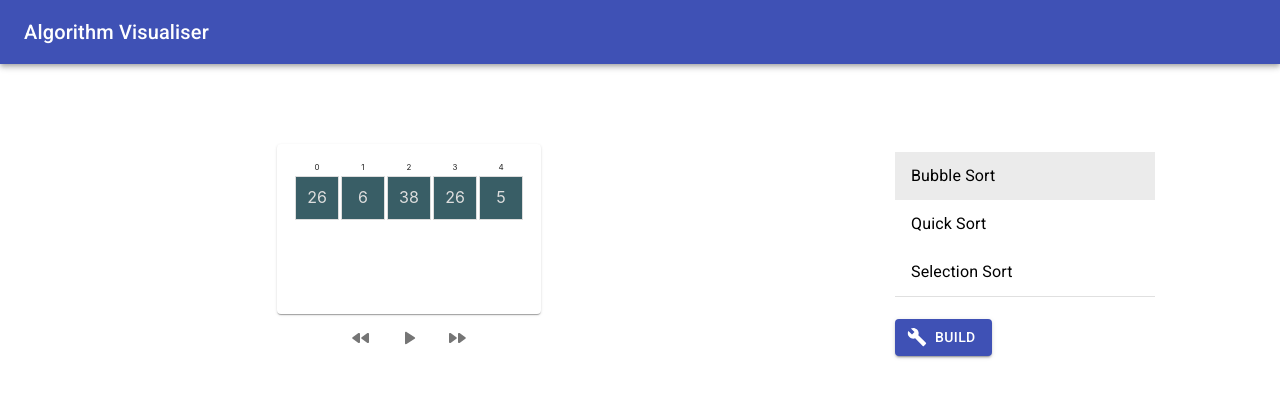
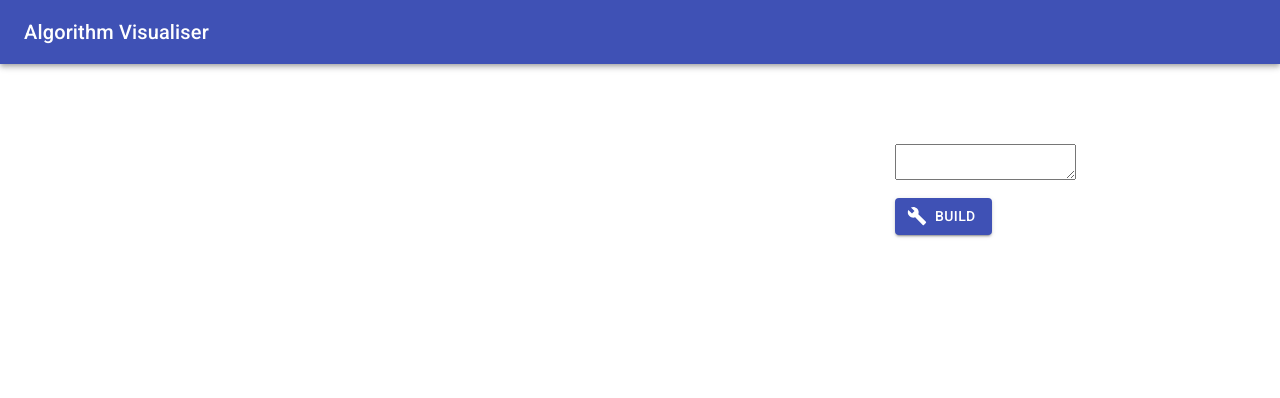
Before and after one commit to SaedMami/algorithms-sandbox-client, a React (Create React App) app: page / in a window 1280 px wide. Shown: the top 398 px of the page. Built offline with nearby package versions, Linux system fonts and the light colour scheme; the HTML template or start-up script is replaced by a standard one.

Commit message:
First shot at building code dynamically

```diff
--- a/src/AlgorithmsMenu.tsx
+++ b/src/AlgorithmsMenu.tsx
@@ -1,37 +1,15 @@
 import React, { useState } from "react";
-import {
-  List,
-  ListItem,
-  ListItemText,
-  Divider,
-  Button,
-  Container,
-} from "@material-ui/core";
+import { Button, Container } from "@material-ui/core";
 import BuildIcon from "@material-ui/icons/Build";
-import {
-  quickSort,
-  bubbleSort,
-  selectionSort,
-} from "./arch/array/ArrayAlgorithms";
-
-const options = [
-  { name: "Bubble Sort", algo: bubbleSort },
-  { name: "Quick Sort", algo: quickSort },
-  { name: "Selection Sort", algo: selectionSort },
-];
 
 const AlgorithmsMenu = (props: any) => {
   const [selected, setSelected] = useState(0);
-
-  const onBuildClicked = () => {
-    const algo = options[selected].algo;
-    props.onBuild(algo);
-  };
+  const [code, setCode] = useState("");
 
   return (
     <div>
       <Container maxWidth="sm">
-        <List component="nav" aria-label="main mailbox folders">
+        {/* <List component="nav" aria-label="main mailbox folders">
           {options.map((option, index) => {
             return (
               <ListItem
@@ -45,13 +23,14 @@ const AlgorithmsMenu = (props: any) => {
             );
           })}
           <Divider />
-        </List>
+        </List> */}
+        <textarea onChange={(e) => setCode(e.target.value)}></textarea>
         <Button
           style={{ marginTop: "1em" }}
           variant="contained"
           color="primary"
           startIcon={<BuildIcon />}
-          onClick={onBuildClicked}
+          onClick={() => props.onBuildCode(code)}
         >
           Build
         </Button>
--- a/src/App.tsx
+++ b/src/App.tsx
@@ -5,27 +5,27 @@ import AppHeader from "./AppHeader";
 import AlgorithmsMenu from "./AlgorithmsMenu";
 import { Grid, Container } from "@material-ui/core";
 import { ArrayTracer } from "./arch/array/ArrayTracer";
-import { generateRandomArray, id } from "./arch/util.ts/RandomUtils";
-import { bubbleSort } from "./arch/array/ArrayAlgorithms";
+import { id } from "./arch/util.ts/RandomUtils";
+import { CodeBuilder } from "./CodeBuilder";
 
-type AppProps = {
-  algorithm: (toSort: number[]) => ArrayTracer;
+type AppState = {
+  tracer: ArrayTracer | null;
 };
 
-class App extends React.Component<{}, AppProps> {
-  constructor(props: AppProps) {
+class App extends React.Component<any, AppState> {
+  constructor(props: any) {
     super(props);
-    this.state = { algorithm: bubbleSort };
+    this.state = { tracer: null };
   }
-  assignTracerAlgo = (algo: (toSort: number[]) => ArrayTracer) => {
-    console.log("setting state");
-    this.setState({ algorithm: algo });
+
+  recieveCode = async (code: string) => {
+    const tracer = await CodeBuilder.build(code);
+    console.log(tracer);
+    this.setState({ tracer });
   };
 
   render() {
-    console.log("render App");
-    const toSort = generateRandomArray(5, 50);
-    const tracer = this.state.algorithm(toSort);
+    const { tracer } = this.state;
     return (
       <div className="App">
         <AppHeader></AppHeader>
@@ -43,15 +43,17 @@ class App extends React.Component<{}, AppProps> {
               xs={6}
               style={{ margin: "5em auto" }}
             >
-              <AlgorithmPlayer
-                frames={tracer.getFrames()}
-                rendererType={tracer.getRendererType()}
-                key={id(tracer)}
-              ></AlgorithmPlayer>
+              {tracer && (
+                <AlgorithmPlayer
+                  frames={tracer.getFrames()}
+                  rendererType={tracer.getRendererType()}
+                  key={id(tracer)}
+                ></AlgorithmPlayer>
+              )}
             </Grid>
 
             <Grid item xs={3} style={{ margin: "5em auto" }}>
-              <AlgorithmsMenu onBuild={this.assignTracerAlgo}></AlgorithmsMenu>
+              <AlgorithmsMenu onBuildCode={this.recieveCode}></AlgorithmsMenu>
             </Grid>
           </Grid>
         </Container>
--- /dev/null
+++ b/src/CodeBuilder.ts
@@ -0,0 +1,7 @@
+export const CodeBuilder = {
+  build: async (code: string) => {
+    const module = await import("./arch/array/ArrayTracer");
+    const ArrayTracer = module.ArrayTracer;
+    return eval(code);
+  },
+};
--- a/src/arch/array/ArrayAlgorithms.ts
+++ b/src/arch/array/ArrayAlgorithms.ts
@@ -53,6 +53,7 @@ export const selectionSort = (toSort: Array<number>): ArrayTracer => {
     }
     swap(data, i, min);
     minMarker.unmark(min);
+    tracer.capture();
     current.unmark(i);
     sorted.mark(i);
     tracer.capture();
@@ -137,3 +138,28 @@ function swap(array: Array<any>, i: number, j: number) {
   array[j] = array[i];
   array[i] = temp;
 }
+
+let data = [3, 2, 1];
+const tracer = new ArrayTracer(data, "dummy");
+const current = tracer.createMarkerTracer("current", "#8594c9");
+const sorted = tracer.createMarkerTracer("sorted", "#9c9594");
+tracer.capture();
+
+for (let i = 0; i < data.length; ++i) {
+  for (let j = 0; j < data.length - 1 - i; ++j) {
+    current.mark(j);
+    current.mark(j + 1);
+    tracer.capture();
+    if (data[j] > data[j + 1]) {
+      swap(data, j, j + 1);
+      tracer.capture();
+    }
+    current.unmark(j);
+    tracer.capture();
+  }
+
+  current.unmark(data.length - i - 1);
+  sorted.mark(data.length - i - 1);
+  tracer.capture();
+}
+tracer;
```
